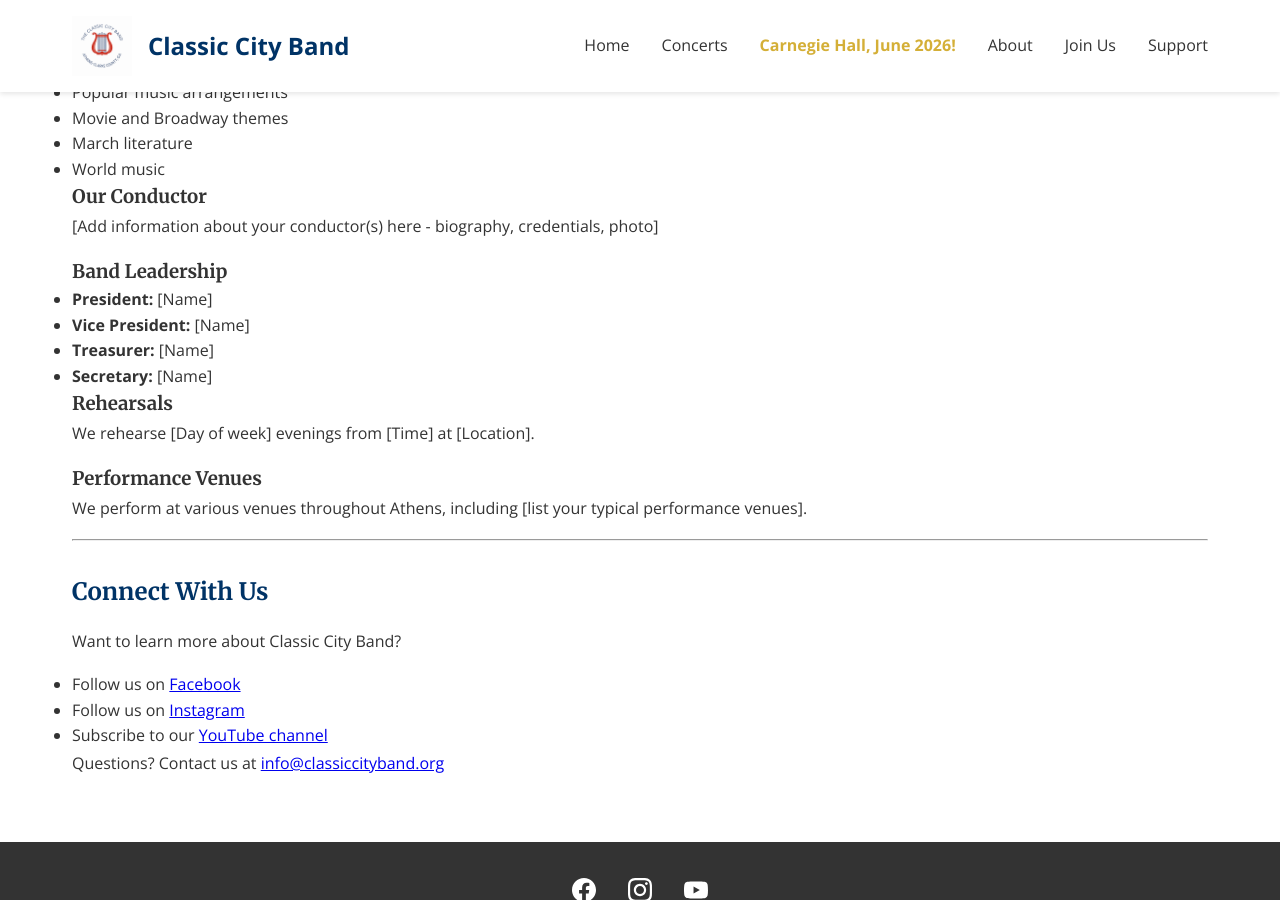
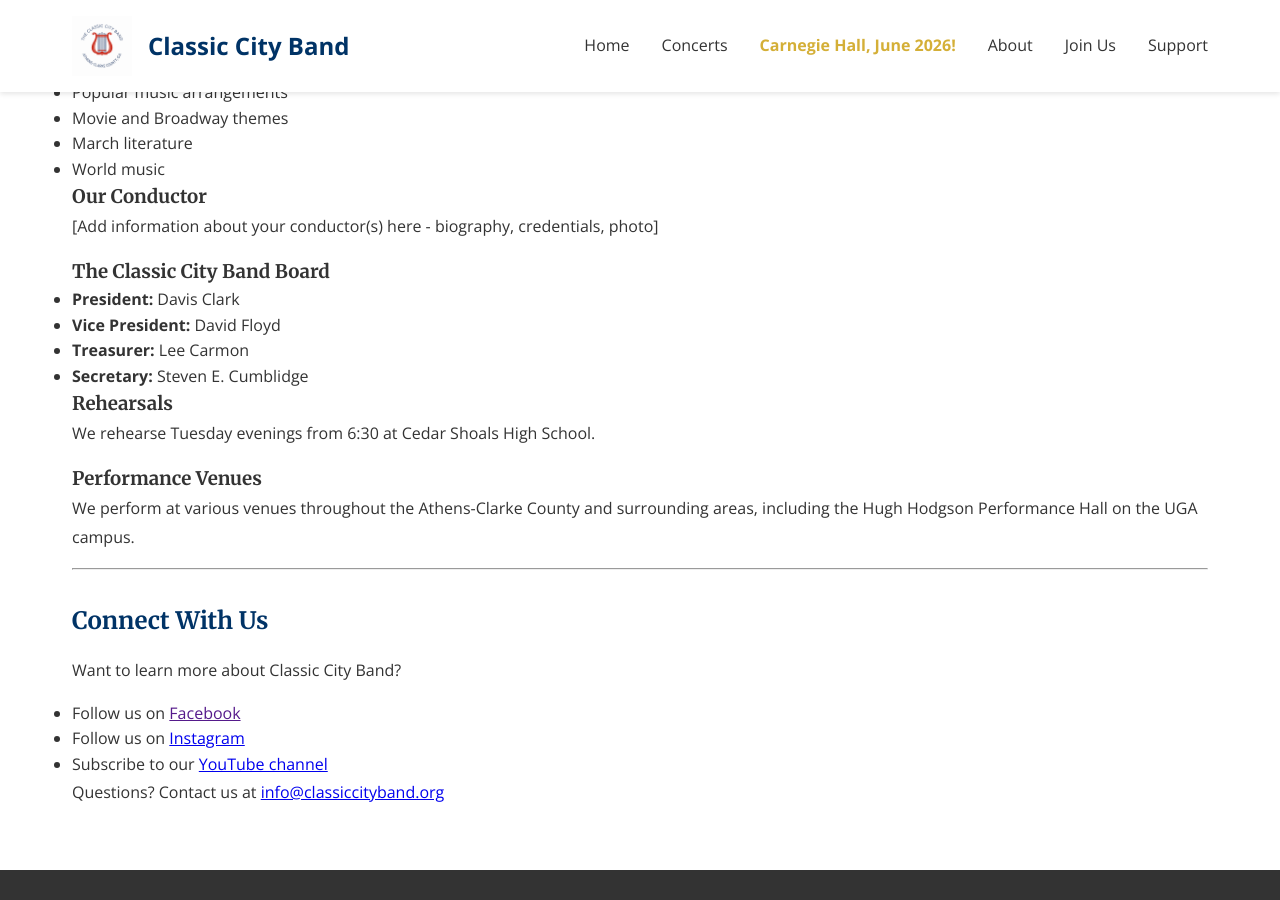
Before and after one commit to webmasterCCB/CCBwebsite, a Jekyll site: the page built from about.md, in a window 1280 px wide and 900 px high, scrolled down 633 px. Built offline with Jekyll 4.4.1, drawn with Linux system fonts in a browser that asks for light colours.

Commit message:
Update about.md

```diff
--- a/about.md
+++ b/about.md
@@ -31,20 +31,20 @@ Our repertoire includes:
 
 [Add information about your conductor(s) here - biography, credentials, photo]
 
-### Band Leadership
+### The Classic City Band Board
 
-- **President:** [Name]
-- **Vice President:** [Name]
-- **Treasurer:** [Name]
-- **Secretary:** [Name]
+- **President:** Davis Clark
+- **Vice President:** David Floyd
+- **Treasurer:** Lee Carmon
+- **Secretary:** Steven E. Cumblidge
 
 ### Rehearsals
 
-We rehearse [Day of week] evenings from [Time] at [Location].
+We rehearse Tuesday evenings from 6:30 at Cedar Shoals High School.
 
 ### Performance Venues
 
-We perform at various venues throughout Athens, including [list your typical performance venues].
+We perform at various venues throughout the Athens-Clarke County and surrounding areas, including the Hugh Hodgson Performance Hall on the UGA campus.
 
 ---
 
@@ -52,7 +52,7 @@ We perform at various venues throughout Athens, including [list your typical per
 
 Want to learn more about Classic City Band?
 
-- Follow us on [Facebook]({{ site.facebook_url }})
+- Follow us on [Facebook]({{ site.[facebook_url](https://www.facebook.com/search/top?q=classic%20city%20band) }})
 - Follow us on [Instagram]({{ site.instagram_url }})
 - Subscribe to our [YouTube channel]({{ site.youtube_url }})
 
```
